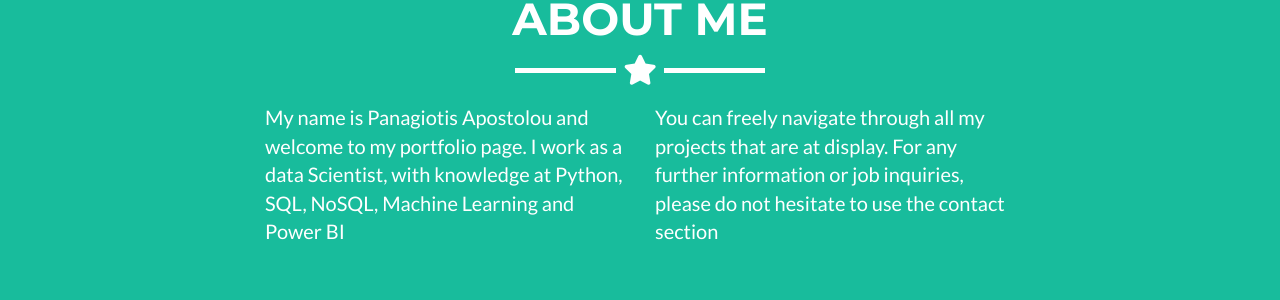
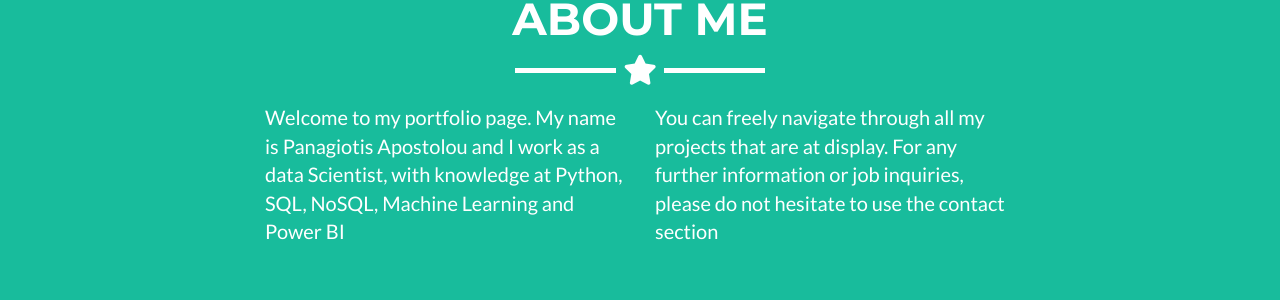
Before and after one commit to PanagiotisApostolou/PanagiotisApostolou.github.io, a Jekyll site: the page built from _posts/2014-07-18-project-1.markdown, in a window 1280 px wide and 900 px high, scrolled down 1650 px. Shown: the part 155-455 px from the top of the window. Built offline with Jekyll 4.4.1, drawn with Linux system fonts in a browser that asks for light colours.

```diff
--- a/_includes/about.html
+++ b/_includes/about.html
@@ -9,7 +9,7 @@
     </div>
     <div class="row">
       <div class="col-lg-4 col-lg-offset-2">
-        <p>My name is Panagiotis Apostolou and welcome to my portfolio page. I work as a data Scientist, with knowledge at Python, SQL, NoSQL, Machine Learning
+        <p>Welcome to my portfolio page. My name is Panagiotis Apostolou and I work as a data Scientist, with knowledge at Python, SQL, NoSQL, Machine Learning
         and Power BI</p>
       </div>
       <div class="col-lg-4">
```
